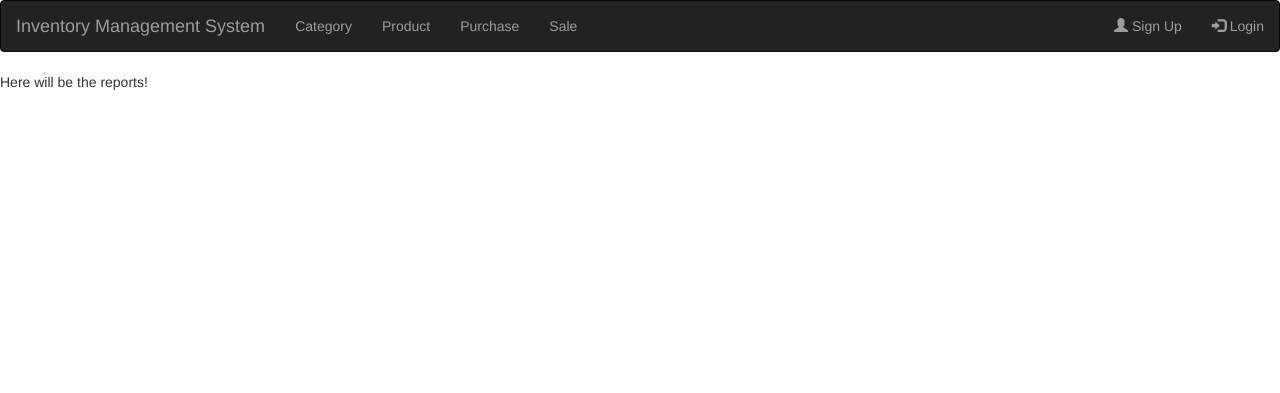
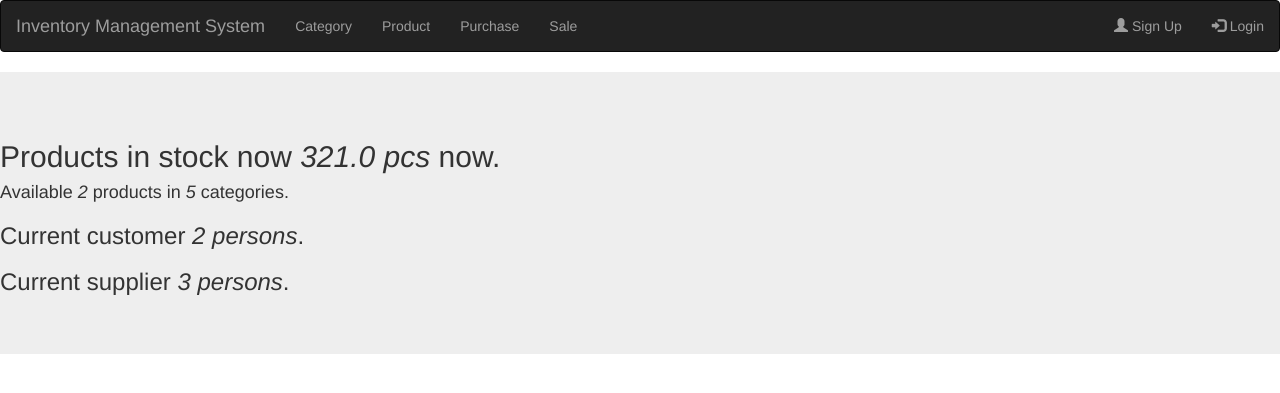
Before and after one commit to rkshaon/inventory-management-system-django, a Django app: page / in a window 1280 px wide. Shown: the top 393 px of the page. Run offline with Django 4.2, Linux system fonts and the light colour scheme; data comes from the database, SQL or seed files in the repository; both versions use the stored data as it was after the commit; some libraries are stand-ins or nearby versions.

Commit message:
dashboard - wip

```diff
--- a/ims_inventory/views.py
+++ b/ims_inventory/views.py
@@ -1,5 +1,7 @@
 from django.shortcuts import render, redirect
+from django.db.models import Sum
 
+from ims_product.models import Category
 from ims_product.models import Product
 from ims_user.models import Supplier
 from ims_user.models import Customer
@@ -12,7 +14,21 @@ from ims_inventory.forms import NewSaleForm
 
 
 def index(request):
-    context = {}
+    inventories = Inventory.objects.all().order_by('-quantity')
+    total_inventory_products_count = Inventory.objects.all().aggregate(Sum('quantity'))
+    total_categories = Category.objects.filter(is_deleted=False).count()
+    total_products = Product.objects.filter(is_deleted=False).count()
+    total_customers = Customer.objects.filter(is_deleted=False).count()
+    total_suppliers = Supplier.objects.filter(is_deleted=False).count()
+
+    context = {
+        'inventories': inventories,
+        'total_inventory_products_count': total_inventory_products_count['quantity__sum'],
+        'total_categories': total_categories,
+        'total_products': total_products,
+        'total_customers': total_customers,
+        'total_suppliers': total_suppliers,
+    }
 
     return render(request, 'index.html', context)
 
--- a/templates/base.html
+++ b/templates/base.html
@@ -29,7 +29,7 @@
                 </ul>
             </div>
         </nav>
-        <div class="containe">
+        <div class="container">
             {% block content %}
 
             {% endblock %}
--- a/templates/index.html
+++ b/templates/index.html
@@ -3,5 +3,10 @@
 {% include 'base.html' %}
 
 {% block body %}
-Here will be the reports!
+<div class="jumbotron">
+    <h2>Products in stock now <i>{{total_inventory_products_count}} pcs</i> now.</h2>
+    <h4>Available <i>{{ total_products }}</i> products in <i>{{ total_categories }}</i> categories.</h4>
+    <h3>Current customer <i>{{ total_customers }} persons</i>.</h3>
+    <h3>Current supplier <i>{{ total_suppliers }} persons</i>.</h3>
+</div>
 {% endblock %}
```
Also changed, not shown: db.sqlite3, media/product/rain-coat.jpg (added).
